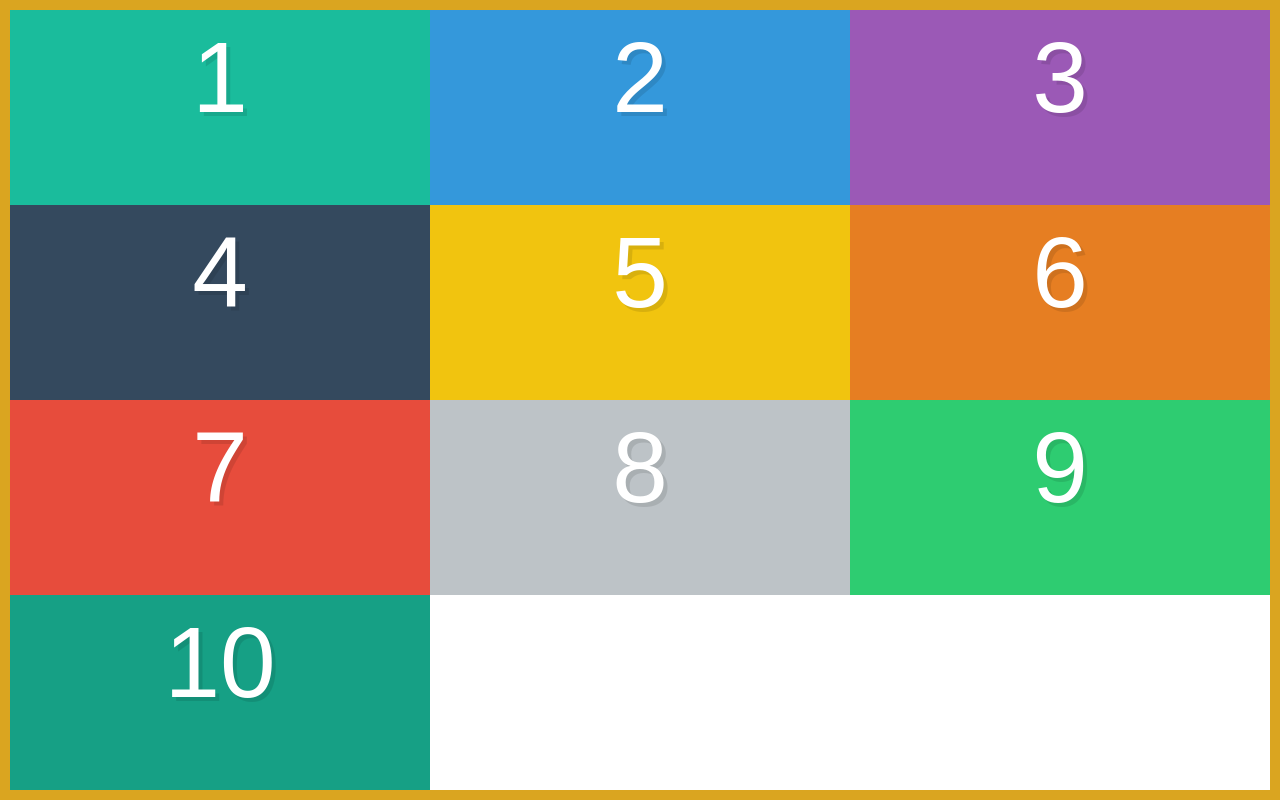
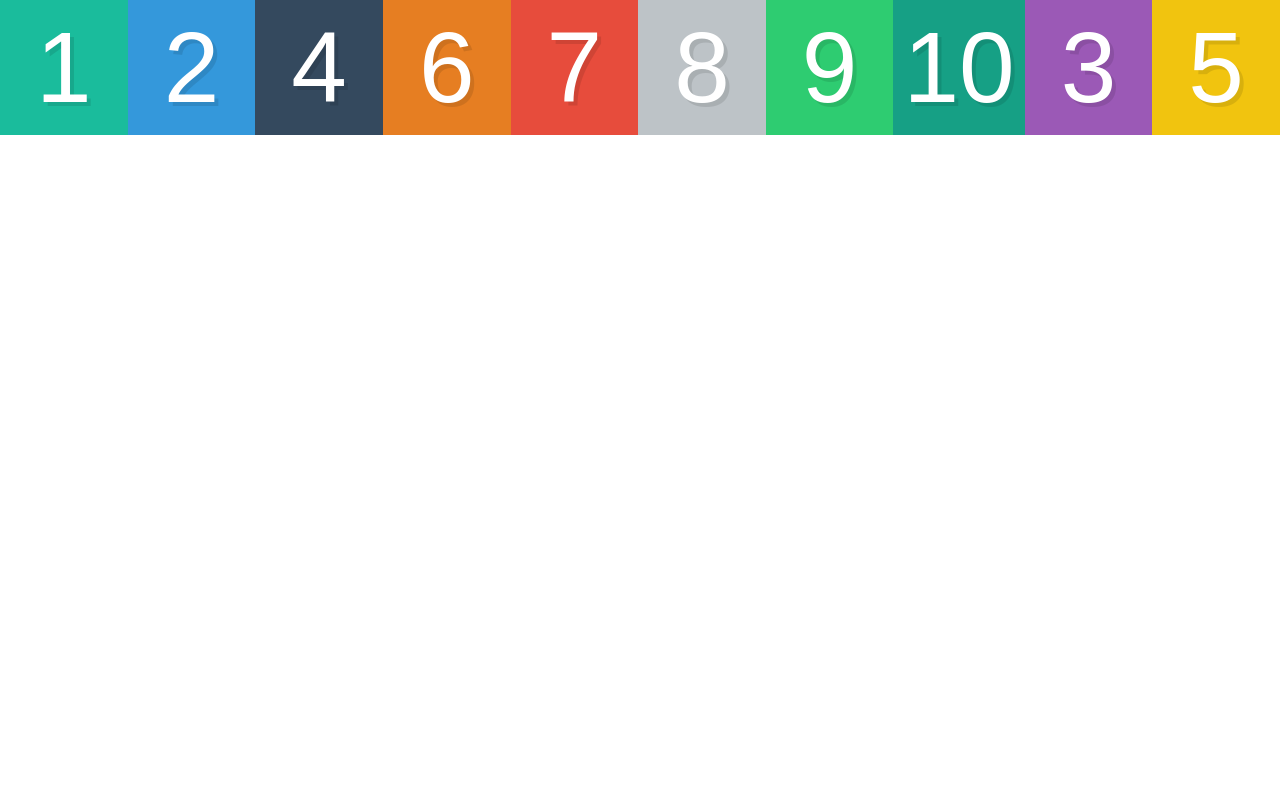
Before and after one commit to helton/learning-flexbox, a plain HTML site: page what-the-flexbox/index.html in a window 1280 px wide. Drawn offline with Linux system fonts and the light colour scheme.

Commit message:
What the Flexbox? Flexbox Ordering

```diff
--- a/what-the-flexbox/styles.css
+++ b/what-the-flexbox/styles.css
@@ -30,11 +30,16 @@ input[type=reset],input[type=submit]{-webkit-appearance:button;cursor:pointer;}b
 /* We start to writing out flexbox here. The above is just page setup*/
 .container {
 	display: flex;
-	border: 10px solid goldenrod;
-	min-height: 100vh;
-	flex-wrap: wrap;
 }
 
 .box {
-	width: 33.3333333%;
+	flex: 1;
 }
+
+.box3 {
+	order: 1;
+}
+
+.box5 {
+	order: 2;
+}
```
